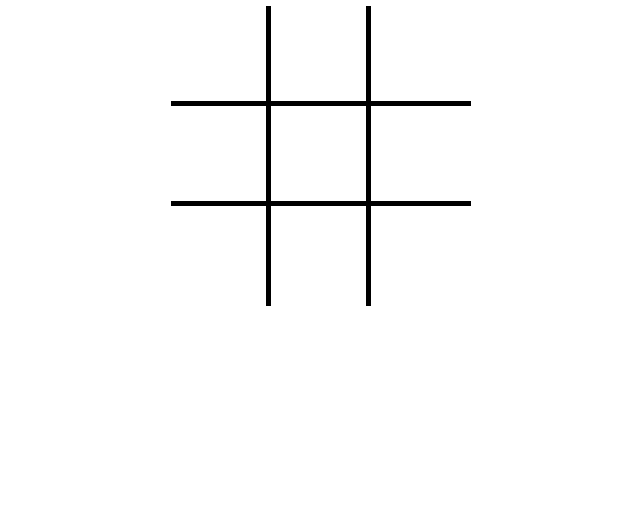
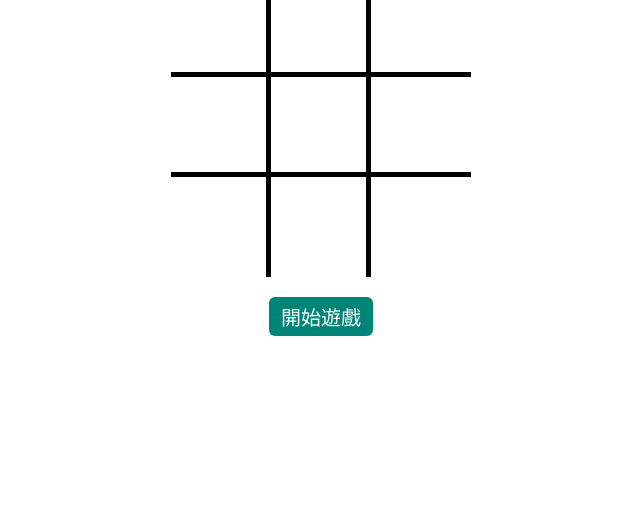
Before and after one commit to LiaoYingKai/socket_game, a React app: page / in a window 1280 px wide. Shown: the part 280-800 px from the top of the page, without its empty margins (319-959 px from the left). Built offline with nearby package versions, Linux system fonts and the light colour scheme.

Commit message:
add websocket and play status

```diff
--- a/package.json
+++ b/package.json
@@ -29,6 +29,7 @@
     "react": "^16.11.0",
     "react-dom": "^16.11.0",
     "sass-loader": "^8.0.0",
+    "socket.io-client": "^2.3.0",
     "style-loader": "^1.0.0",
     "webpack": "^4.41.2",
     "webpack-cli": "^3.3.9",
--- a/src/enums/index.js
+++ b/src/enums/index.js
@@ -2,3 +2,9 @@ export const PlayEnums = {
 	PLAY_1: 'o',
 	PLAY_2: 'x',
 };
+
+export const PlayStatus = {
+	NONE: 'none',
+	LOADING: 'loading',
+	PLAYING: 'playing'
+};
--- a/src/layout/index.js
+++ b/src/layout/index.js
@@ -1,13 +1,22 @@
 import React, { useState, useEffect } from 'react';
 import Checkerboard from '../components/checkerboard';
 import Modal from '../components/modal';
-import { PlayEnums } from '../enums';
+import { PlayEnums, PlayStatus } from '../enums';
+import webSocket from 'socket.io-client';
+import Button from '../components/button';
+import Loading from '../components/loading';
 import './style.scss';
 
 const {
 	PLAY_1,
 	PLAY_2,
 } = PlayEnums;
+
+const {
+	NONE,
+	LOADING,
+	PLAYING,
+} = PlayStatus;
 
 const initCheckerboard = [['','',''],['','',''],['','',''],];
 
@@ -18,6 +27,14 @@ function Layout() {
 	const [play, setPlay] = useState(PLAY_1);
 	const [message, setMessage] = useState('');
 	const [isVisible, setVisible] = useState(false);
+	const [playStatus, setPlayStatus] = useState(NONE);
+	const [ws,setWs] = useState(null);
+
+	function _handleConnectWebSocket() {
+		//開啟
+		setWs(webSocket('http://localhost:8888'));
+		setPlayStatus(LOADING);
+	}
 
 	function _handelClick(rowIndex, columnIndex) {
 		if (checkerboard[rowIndex][columnIndex]) return;
@@ -84,15 +101,47 @@ function Layout() {
 		}
 	});
 
+	function _renderTitle() {
+		switch (playStatus) {
+			case NONE: {
+				return <div className="title"> 請按開始遊戲 </div>;
+			}
+			case LOADING: {
+				return <div className="title title--loading"> 等待另一位玩家 <Loading/> </div>;
+			}
+			case PLAYING: {
+				return (
+					<div className="title">
+						換 <span className={`title--${play}`}>{play}</span> 下
+					</div>
+				);
+			}
+			default: {
+				return null;
+			}
+		}
+	}
+
+	function _renderButton() {
+		if (playStatus === NONE) {
+			return <Button
+				className="start-game-button"
+				onClick={_handleConnectWebSocket}
+			> 開始遊戲 </Button>;
+		} else {
+			return null;
+		}
+
+	}
+
 	return (
 		<div className="layout">
-			<div className="title">
-				換 <span className={`title--${play}`}>{play}</span> 下
-			</div>
+			{_renderTitle()}
 			<Checkerboard
 				checkerboard={checkerboard}
 				onClick={_handelClick}
 			/>
+			{_renderButton()}
 			<Modal
 				onReset={() => {setCheckerboard(initCheckerboard);}}
 				onVisible={() => {setVisible(false); setPlay(PLAY_1);}}
--- a/src/layout/style.scss
+++ b/src/layout/style.scss
@@ -12,6 +12,10 @@ body, html {
 	.title {
 		margin-bottom: 20px;
 		font-size: 36px;
+		&--loading {
+			display: flex;
+			align-items: center;
+		}
 		&--o {
 			color: blue;
 		}
@@ -19,7 +23,7 @@ body, html {
 			color: red;
 		}
 	}
-	.reset-button {
+	.start-game-button {
 		margin-top: 20px;
 	}
 }
```
